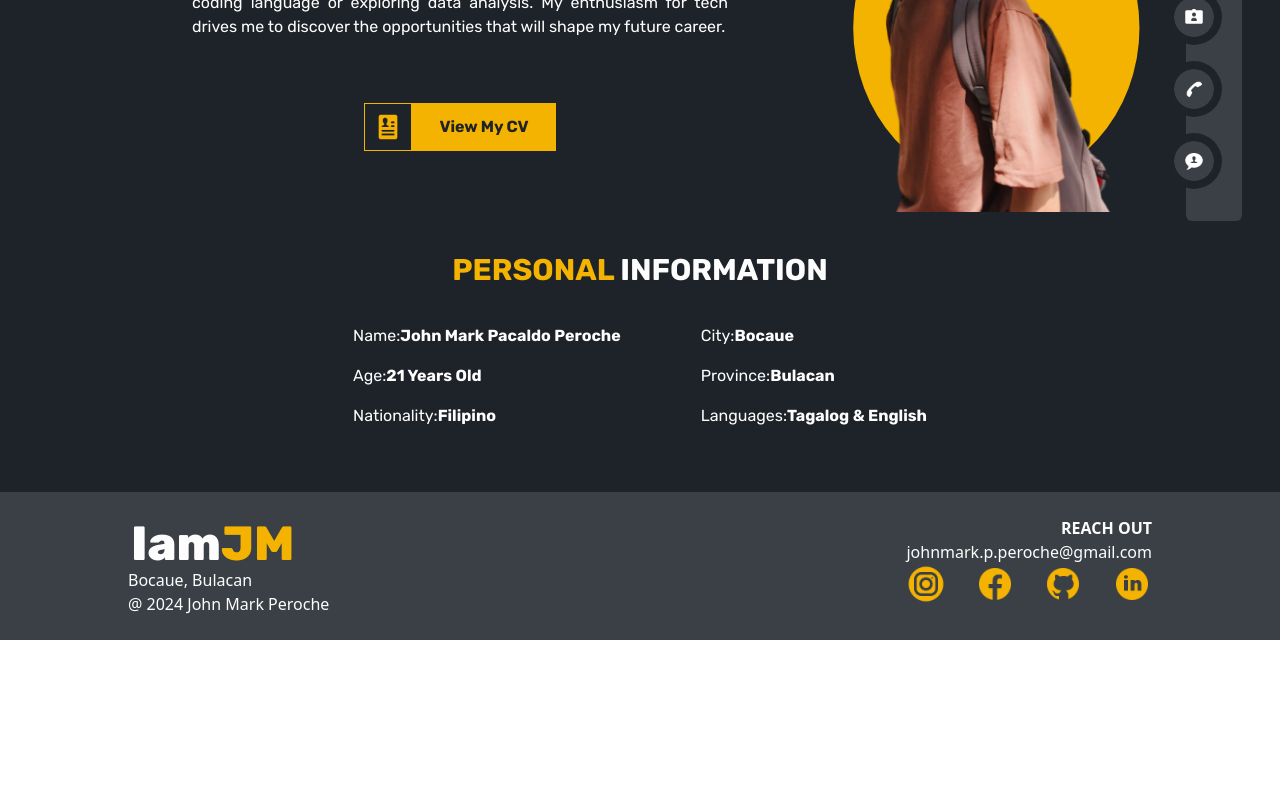
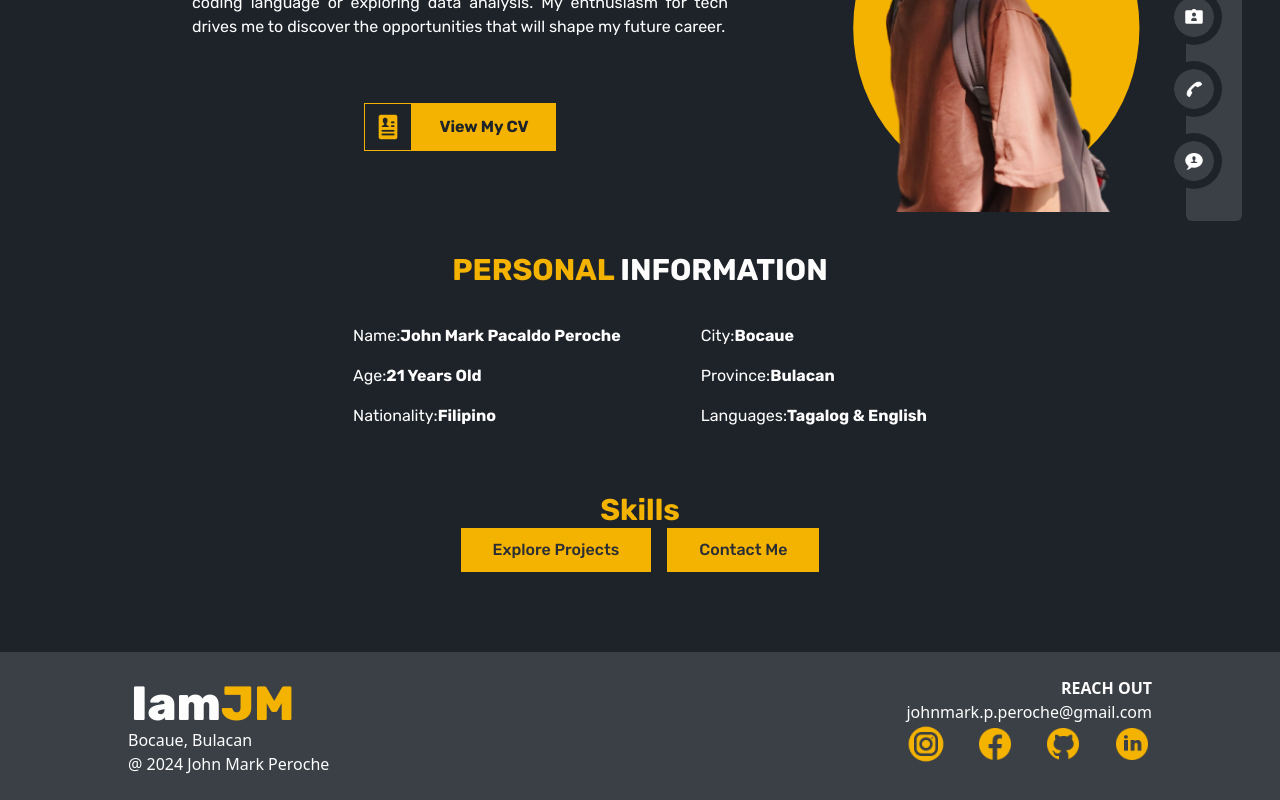
Before and after one commit to Java-rice/IAmJM, a React (Vite) app: page /IAmJM/about in a window 1280 px wide. Shown: the part 347-1147 px from the top of the page. Before the commit the page ends 987 px from the top, so only its background shows below. Built offline with nearby package versions, Linux system fonts and the light colour scheme.

Commit message:
feat: add more elements in the about (little progress)

```diff
--- a/src/components/button/Button.jsx
+++ b/src/components/button/Button.jsx
@@ -23,10 +23,16 @@ const buttonVariants = cva(
         sm: "h-9 px-2",
         lg: "h-11 px-8",
       },
+      width: {
+        default: "w-auto",
+        sm: "w-10 px-auto",
+        lg: "w-15 px-auto",
+      }
     },
     defaultVariants: {
       variant: "default",
       size: "default",
+      width: "default"
     },
   }
 );
--- /dev/null
+++ b/src/components/cards/ToolCard.jsx
@@ -0,0 +1,17 @@
+import React from 'react'
+
+const ToolCard = () => {
+  return (
+    <div>
+        <div>
+            <div>
+                <img/>
+            </div>
+        </div>
+        <h2>Title</h2>
+        <p>Lorem ipsum dolor sit, amet consectetur adipisicing elit. Pariatur harum animi illum rem, et nulla omnis aut cum vel aliquam porro sunt exercitationem sed repellat mollitia unde non odit minima voluptatem quas.</p>
+    </div>
+  )
+}
+
+export default ToolCard
--- a/src/pages/about/About.jsx
+++ b/src/pages/about/About.jsx
@@ -84,7 +84,16 @@ const About = () => {
         <div></div>
         <div></div>
       </div>
-      <div></div>
+      <div className="pb-20">
+        <h3 className="font-bold text-3xl text-center text-[#F5B301]">Skills</h3>
+        <div>
+
+        </div>
+        <div className="flex flex-row gap-4">
+          <Button variant="long_solid" size="lg" width="lg"><a>Explore Projects</a></Button>
+          <Button variant="long_solid" size="lg" width="lg"><a>Contact Me</a></Button>
+        </div>
+      </div>
     </div>
   );
 };
```
